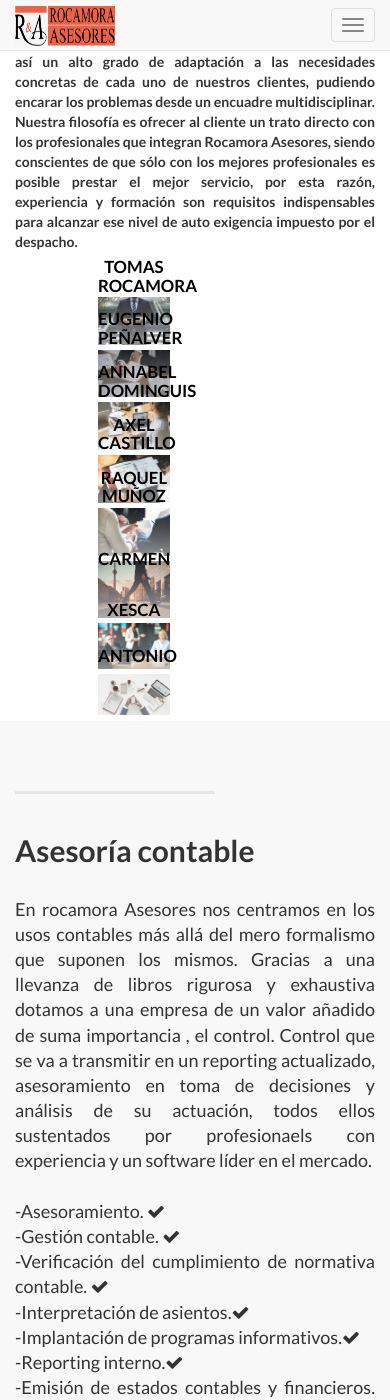
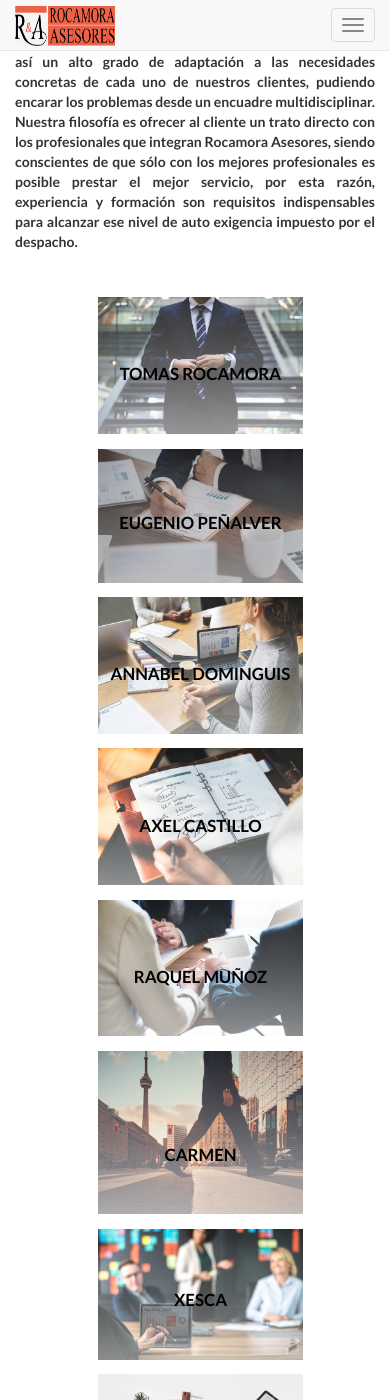
Before and after one commit to Alejandromndza/WebProject, a Jekyll site: the page built from index.html, in a window 390 px wide and 1400 px high, scrolled down 627 px. Built offline with Jekyll 4.4.1, drawn with Linux system fonts in a browser that asks for light colours; nearby versions of some CDN libraries; library files that are not in the unit come from our copies.

Commit message:
team-responsive

```diff
--- a/css/team.css
+++ b/css/team.css
@@ -128,8 +128,8 @@ display: inline-block;
 }
 
 @media (max-width:1000px){
-  #teamrow{
-    display: inline-table;
+  .item{
+    width: auto;
   }
 }
 /* Team Area css
```
Also changed, not shown: _includes/about.html (+11 -0 lines), 1 other file.
